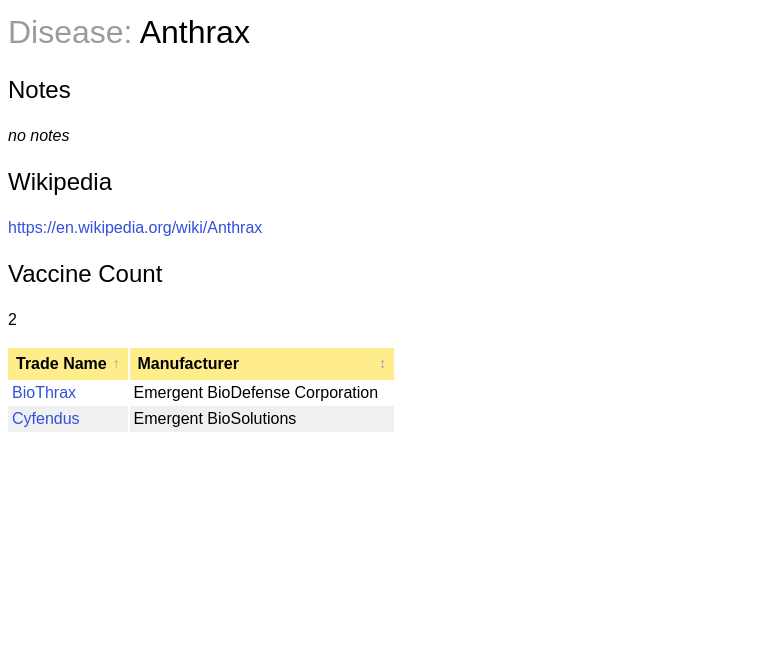
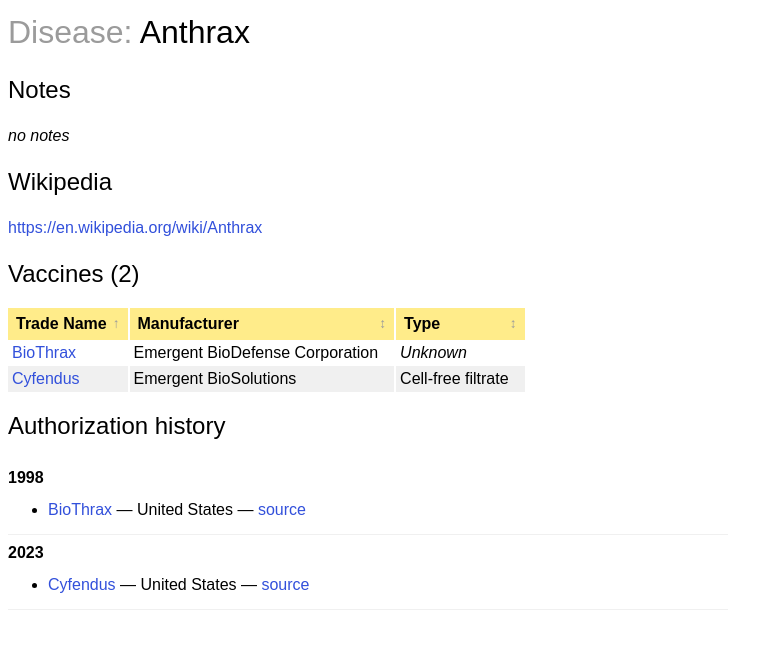
Before and after one commit to sirodoht/allthevaccines, a Django app: page /disease/anthrax/ in a window 1280 px wide. Shown: the part 56-705 px from the top of the page, without its empty margins (0-783 px from the left). Run offline with Django 4.2, Linux system fonts and the light colour scheme; data comes from the database, SQL or seed files in the repository.

Commit message:
Add authorization history section

```diff
--- a/main/static/style.css
+++ b/main/static/style.css
@@ -273,6 +273,36 @@
     font-size: 0.85em;
 }
 
+.authorization-history {
+    max-width: 720px;
+}
+
+.authorization-year-group,
+.undated-vaccines {
+    border-bottom: 1px solid var(--grey-color);
+    padding: 6px 0;
+}
+
+.authorization-history ul,
+.undated-vaccines ul {
+    margin-bottom: 6px;
+    margin-top: 8px;
+}
+
+.history-year {
+    font-weight: 700;
+}
+
+.undated-vaccines {
+    margin-top: 8px;
+    max-width: 720px;
+}
+
+.undated-vaccines h3 {
+    font-size: 1em;
+    margin: 0;
+}
+
 .data-actions {
     margin: 8px 0 16px;
 }
--- a/main/templates/main/disease_detail.html
+++ b/main/templates/main/disease_detail.html
@@ -23,16 +23,14 @@
     </a>
 </p>
 
-<h2>Vaccine Count</h2>
-<p>
-    {{ vaccine_list.count }}
-</p>
+<h2>Vaccines ({{ vaccine_count }})</h2>
 
 <table>
     <thead>
         <tr>
             {% sortable_header "Trade Name" "trade_name" %}
             {% sortable_header "Manufacturer" "manufacturer" %}
+            {% sortable_header "Type" "vaccine_type" %}
             {% if request.user.is_authenticated and request.user.is_superuser %}
             {% sortable_header "Admin" "admin" %}
             {% endif %}
@@ -45,6 +43,13 @@
                 <a href="{% url 'vaccine_detail' vaccine.slug %}">{{ vaccine.trade_name }}</a>
             </td>
             <td>{{ vaccine.manufacturer }}</td>
+            <td>
+                {% if vaccine.vaccine_type %}
+                {{ vaccine.vaccine_type }}
+                {% else %}
+                <em>Unknown</em>
+                {% endif %}
+            </td>
             {% if request.user.is_authenticated and request.user.is_superuser %}
             <td><a href="{% url 'admin:main_vaccine_change' vaccine.id %}">Edit</a></td>
             {% endif %}
@@ -52,4 +57,41 @@
         {% endfor %}
     </tbody>
 </table>
+
+<section aria-labelledby="authorization-history-heading">
+    <h2 id="authorization-history-heading">Authorization history</h2>
+    {% if authorization_history %}
+    <div class="authorization-history">
+        {% for year_group in authorization_history %}
+        <div class="authorization-year-group">
+            <span class="history-year">{{ year_group.year }}</span>
+            <ul>
+                {% for vaccine in year_group.vaccines %}
+                <li>
+                    <a href="{% url 'vaccine_detail' vaccine.slug %}">{{ vaccine.trade_name }}</a>
+                    — {{ vaccine.first_authorized_region|default:"Region unknown" }}
+                    {% if vaccine.first_authorization_source_url %}
+                    — <a href="{{ vaccine.first_authorization_source_url }}">source</a>
+                    {% endif %}
+                </li>
+                {% endfor %}
+            </ul>
+        </div>
+        {% endfor %}
+    </div>
+    {% else %}
+    <p><em>No documented authorization years are available yet.</em></p>
+    {% endif %}
+
+    {% if undated_vaccine_count %}
+    <div class="undated-vaccines">
+        <h3>Authorization year unknown</h3>
+        <ul>
+            {% for vaccine in undated_vaccines %}
+            <li><a href="{% url 'vaccine_detail' vaccine.slug %}">{{ vaccine.trade_name }}</a></li>
+            {% endfor %}
+        </ul>
+    </div>
+    {% endif %}
+</section>
 {% endblock content %}
--- a/main/views.py
+++ b/main/views.py
@@ -1,3 +1,5 @@
+from itertools import groupby
+
 from django.shortcuts import render
 from django.db.models import Count, F
 from django.views.generic import DetailView, ListView
@@ -64,6 +66,7 @@
     sort_fields = {
         "trade_name": "trade_name",
         "manufacturer": "manufacturer",
+        "vaccine_type": "vaccine_type",
         "admin": "pk",
     }
     default_sort = "trade_name"
@@ -71,7 +74,31 @@
     def get_context_data(self, **kwargs):
         context = super().get_context_data(**kwargs)
         queryset = models.Vaccine.objects.filter(disease=self.object)
+
+        vaccine_count = queryset.count()
+        authorized_vaccines = list(
+            queryset.filter(first_authorized_year__isnull=False).order_by(
+                "first_authorized_year", "trade_name"
+            )
+        )
+        authorization_history = [
+            {
+                "year": year,
+                "vaccines": list(vaccines),
+            }
+            for year, vaccines in groupby(
+                authorized_vaccines,
+                key=lambda vaccine: vaccine.first_authorized_year,
+            )
+        ]
+
         context["vaccine_list"] = self.sort_queryset(queryset)
+        context["vaccine_count"] = vaccine_count
+        context["undated_vaccines"] = queryset.filter(
+            first_authorized_year__isnull=True
+        ).order_by("trade_name")
+        context["undated_vaccine_count"] = vaccine_count - len(authorized_vaccines)
+        context["authorization_history"] = authorization_history
         return context
 
 
```
Also changed, not shown: main/templates/main/vaccine_detail.html (+7 -0 lines), main/tests.py (+111 -0 lines), vaccine-disease-data.json.
